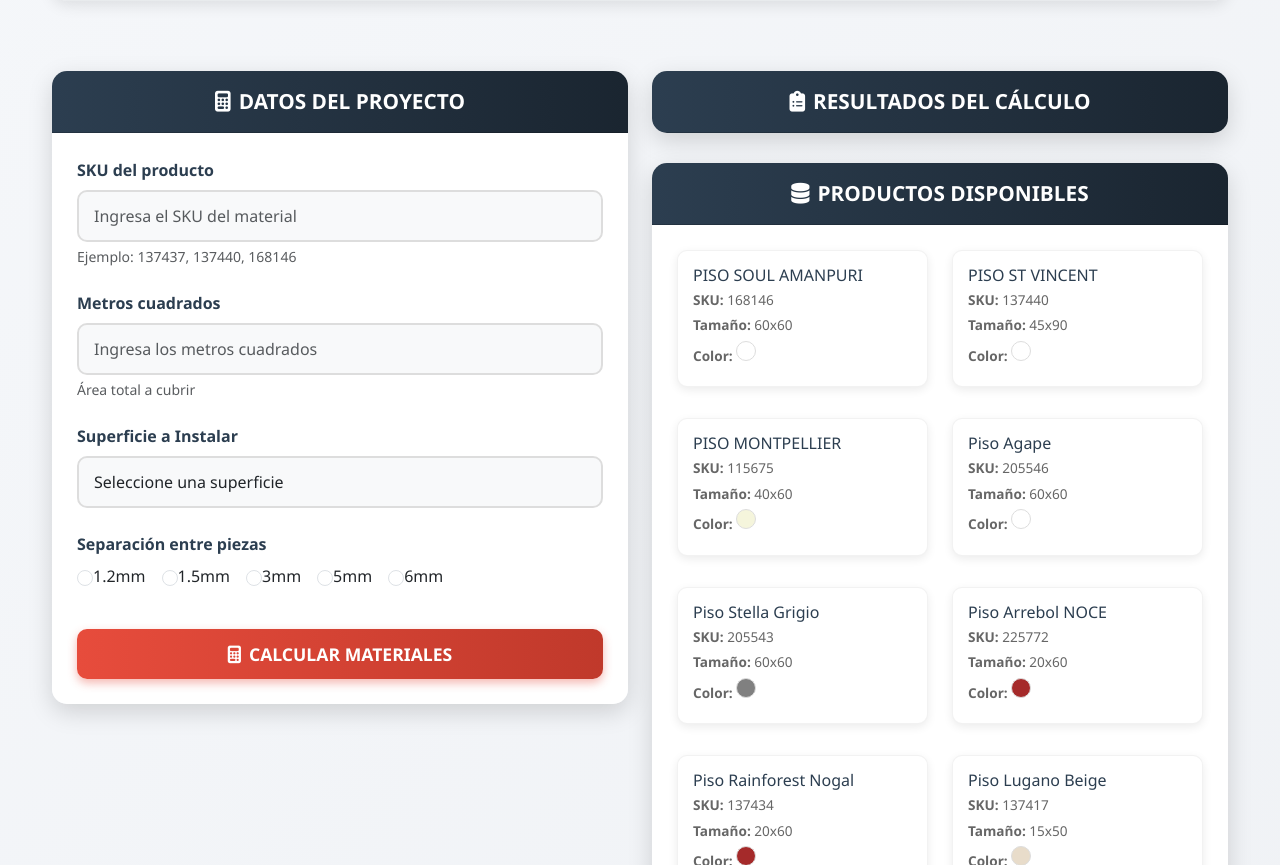
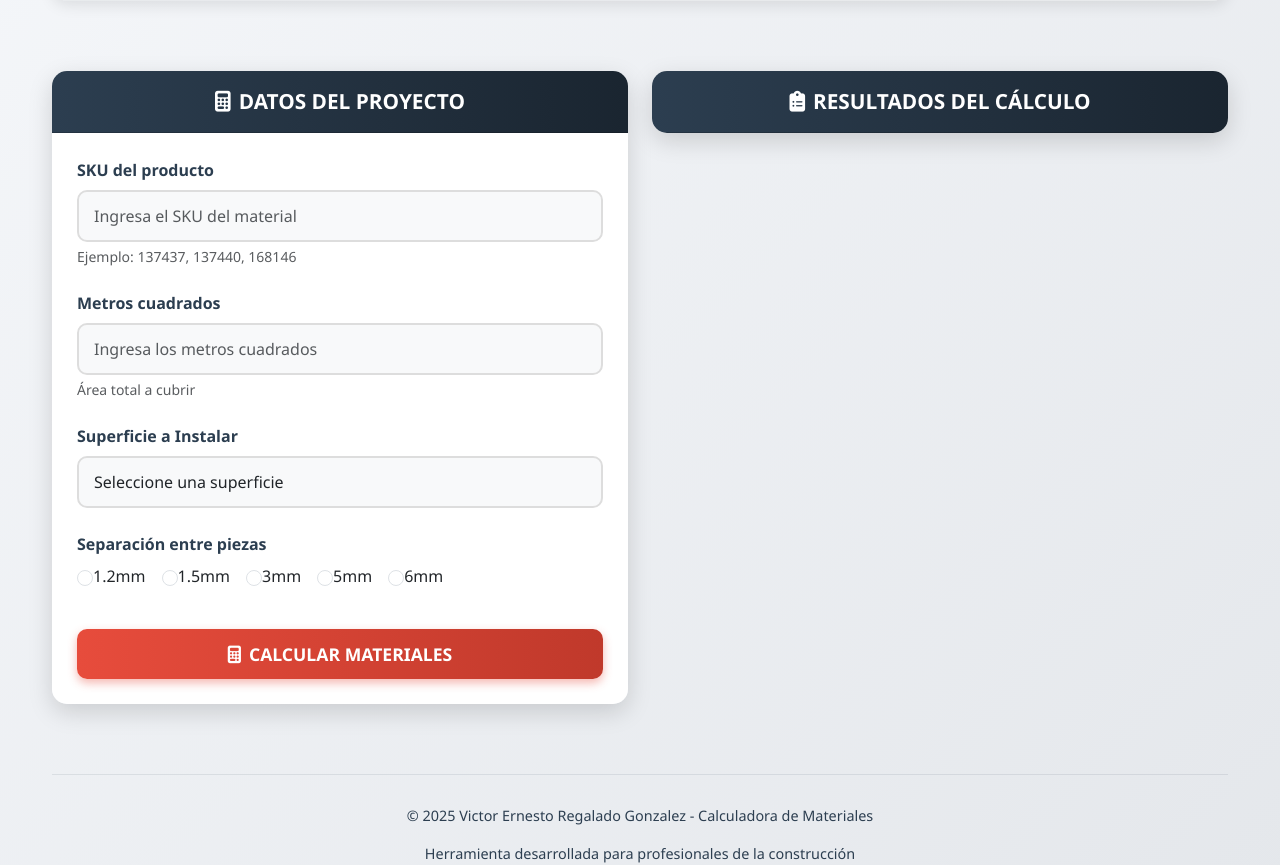
Before and after one commit to victoregonzalez01/calcularMateriales, a plain HTML site: page index.html in a window 1280 px wide. Shown: the part 235-1100 px from the top of the page. Drawn offline with nearby package versions, Linux system fonts and the light colour scheme.

Commit message:
Update index.html

```diff
--- a/index.html
+++ b/index.html
@@ -120,10 +120,10 @@
                     <div class="error-message" id="errorMessage"></div>
                 </div>
 <div class="card mt-4">
-                    <div class="card-header">
+                    <div class="card-header" style="display:none;">
                         <i class="fas fa-database me-2"></i>PRODUCTOS DISPONIBLES
                     </div>
-                    <div class="form-container">
+                    <div class="form-container" style="display:none;">
                         <div id="productosContainer" class="row"></div>
                     </div>
                 </div>
```
